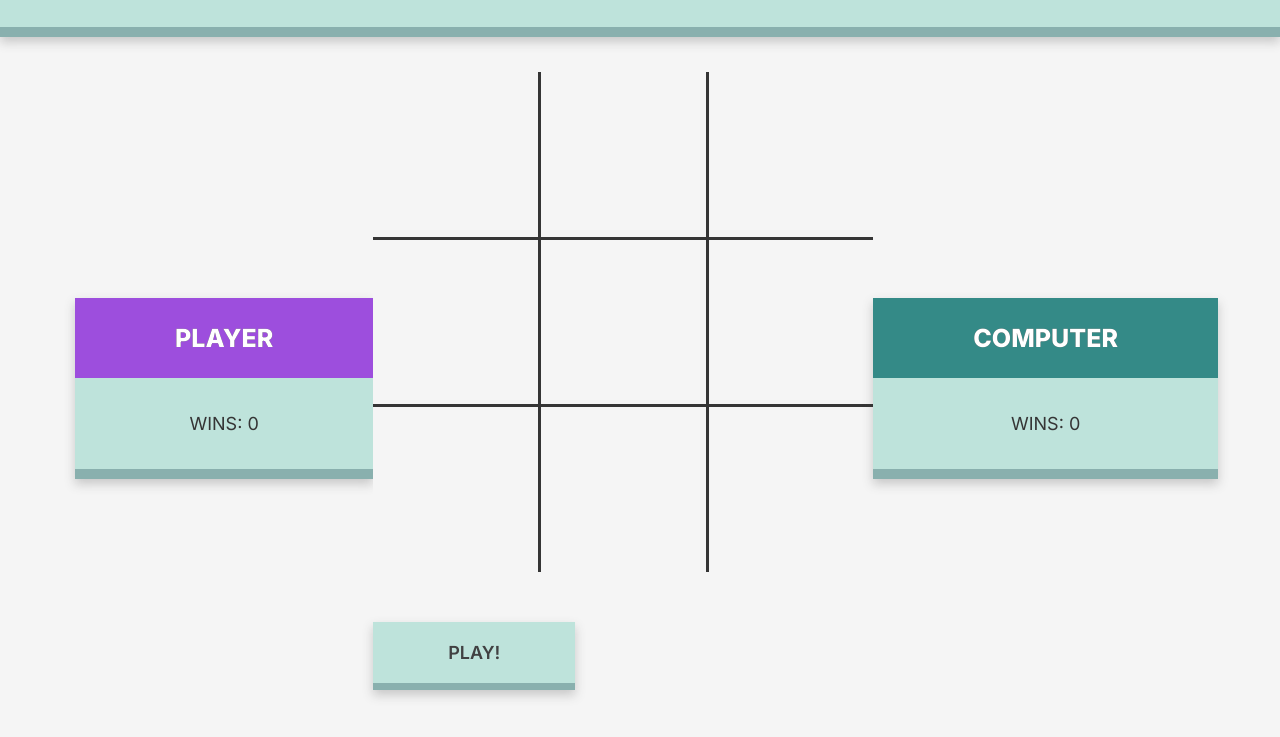
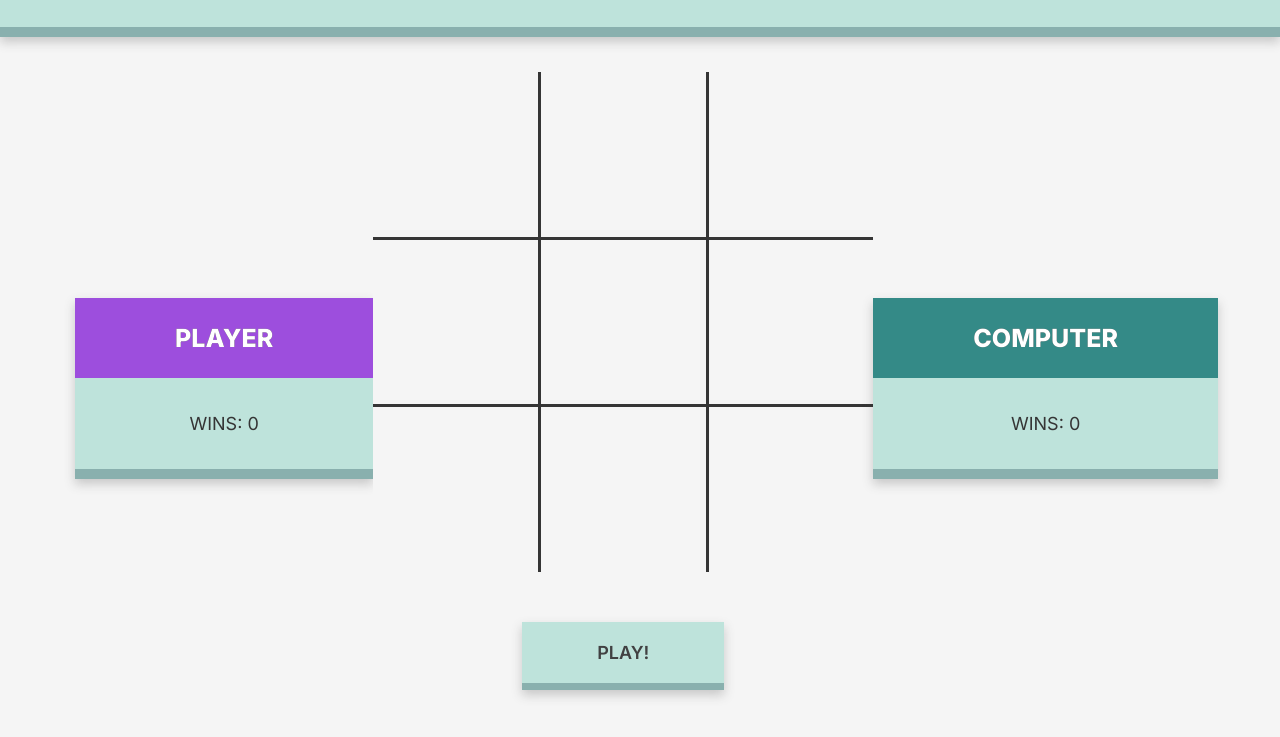
Before and after one commit to ZascuOfficial/Personal_Proj-Tic_Tac_Toe, a plain HTML site: page index.html in a window 1280 px wide. Shown: the part 131-868 px from the top of the page. Drawn offline with Linux system fonts and the light colour scheme.

Commit message:
Add a class to a container

```diff
--- a/index.html
+++ b/index.html
@@ -52,7 +52,7 @@
           <p class="cell"></p>
         </div>
 
-        <div>
+        <div class="play-area">
           <button id="play-btn">Play!</button>
           <p id="narrator-element"></p>
         </div>
```
